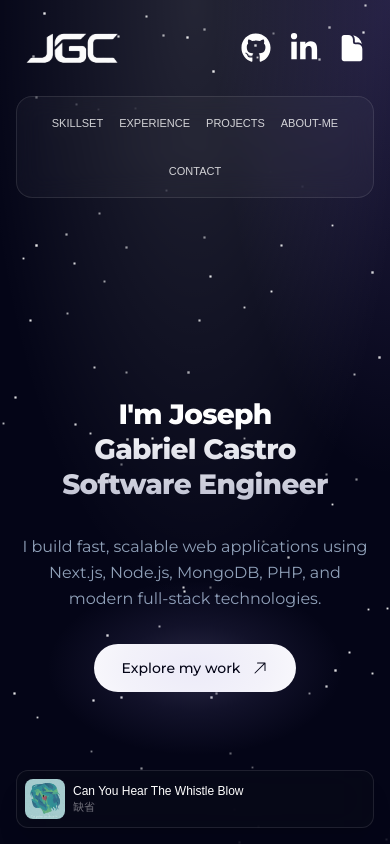
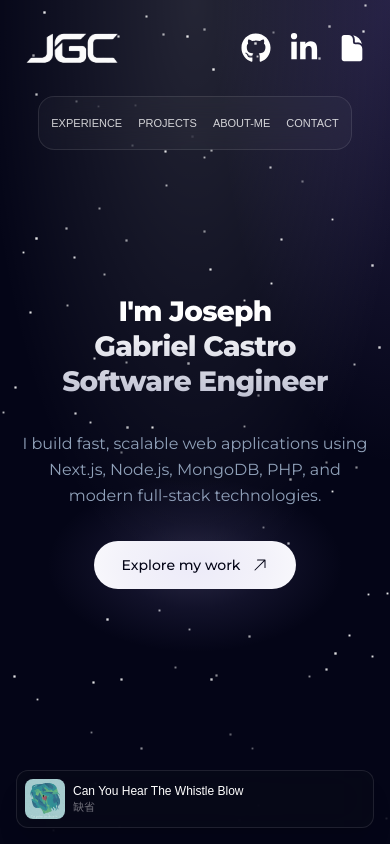
Before and after one commit to strawcas/portfolio, a Next.js app: page / in a window 390 px wide. Shown: the top 844 px of the page. Built offline with nearby package versions, Linux system fonts and the light colour scheme.

Commit message:
edited for responsiveness

```diff
--- a/src/_components/Experience.jsx
+++ b/src/_components/Experience.jsx
@@ -45,9 +45,6 @@ export default function Experience() {
                             <time dateTime="2025-06">June</time> —{" "}
                             <time dateTime="2025-08">August</time>
                         </p>
-                        <span className={styles.label}>
-                            Traineeship
-                        </span>
                     </div>
                     <div className={styles.details}>
                         <div className={styles.companyRow}>
--- a/src/_components/Home.jsx
+++ b/src/_components/Home.jsx
@@ -83,7 +83,7 @@ export default function Home() {
                 >
                     <div
                         data-hero-content
-                        className="flex min-h-[calc(100svh-14rem)] w-full flex-col items-center justify-center py-10 sm:min-h-[calc(100svh-16rem)]"
+                        className="flex min-h-[calc(100svh-14rem)] w-full flex-col items-center justify-center py-10 sm:min-h-[calc(100svh-16rem)] pb-44 sm:pb-10"
                     >
                         <div className="relative isolate flex w-full flex-col items-center">
                             <h1
--- a/src/_components/Navigation.jsx
+++ b/src/_components/Navigation.jsx
@@ -1,9 +1,13 @@
 const links = [
-    { href: "#skills", label: "SKILLSET" },
-    { href: "#experience", label: "EXPERIENCE" },
-    { href: "#projects", label: "PROJECTS" },
-    { href: "#about", label: "ABOUT-ME" },
-    { href: "#contact", label: "CONTACT" },
+    { href: "#skills", label: "SKILLSET", isVisibleSmall: false },
+    {
+        href: "#experience",
+        label: "EXPERIENCE",
+        isVisibleSmall: true,
+    },
+    { href: "#projects", label: "PROJECTS", isVisibleSmall: true },
+    { href: "#about", label: "ABOUT-ME", isVisibleSmall: true },
+    { href: "#contact", label: "CONTACT", isVisibleSmall: true },
 ];
 
 export default function Navigation({ floating = false }) {
@@ -19,8 +23,11 @@ export default function Navigation({ floating = false }) {
             }
         >
             <ul className="mx-auto flex w-fit max-w-full flex-wrap items-center justify-center gap-x-4 gap-y-1 rounded-2xl border border-white/10 bg-white/[0.03] px-3 py-1 text-[11px] text-white/80 backdrop-blur-md sm:gap-x-6 sm:px-6 sm:text-sm xl:flex-nowrap xl:gap-x-8 xl:rounded-full [&_a]:inline-flex [&_a]:min-h-11 [&_a]:items-center">
-                {links.map(({ href, label }) => (
-                    <li key={href}>
+                {links.map(({ href, label, isVisibleSmall }) => (
+                    <li
+                        key={href}
+                        className={`${!isVisibleSmall && "hidden"} min-[420px]:block`}
+                    >
                         <a
                             href={href}
                             className="transition hover:text-white focus-visible:outline-2 focus-visible:outline-offset-4 focus-visible:outline-white"
--- a/src/_data/contact.js
+++ b/src/_data/contact.js
@@ -1,5 +1,3 @@
-// Replace these placeholders with your own contact details.
-// For the resume link, add your PDF at public/resume.pdf or use a hosted URL.
 export const contactLinks = {
     email: "josephgabrielcastro20work@gmail.com",
     github: "https://github.com/strawcas",
```
Also changed, not shown: src/app/icon.png (renamed from src/icon.png).
